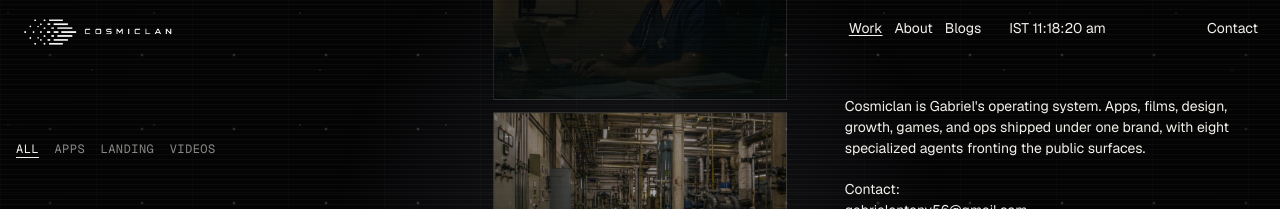
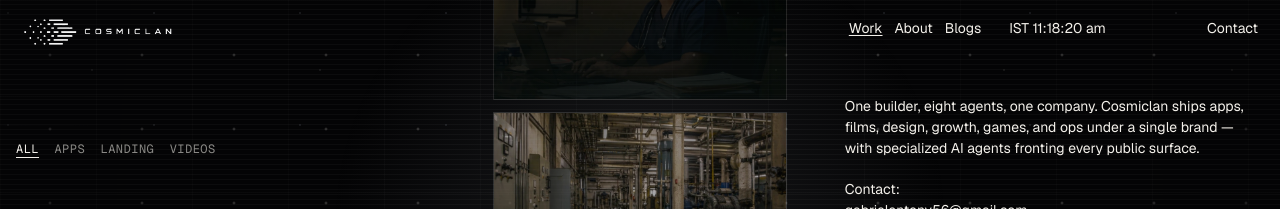
Before and after one commit to RayCosmiclan/cosmiclan, a Next.js app: page / in a window 1280 px wide. Shown: the top 209 px of the page. Built offline with nearby package versions, Linux system fonts and the light colour scheme; no server answers.

Commit message:
Sharpen landing intro: one builder + eight agents, one company

```diff
--- a/src/components/public/cosmiclan-landing.tsx
+++ b/src/components/public/cosmiclan-landing.tsx
@@ -219,7 +219,7 @@ const DEFAULT_LANDING_COPY: LandingCopy = {
   contactLabel: "Contact",
   copiedLabel: "Copied",
   intro:
-    "Cosmiclan is Gabriel's operating system. Apps, films, design, growth, games, and ops shipped under one brand, with eight specialized agents fronting the public surfaces.",
+    "One builder, eight agents, one company. Cosmiclan ships apps, films, design, growth, games, and ops under a single brand — with specialized AI agents fronting every public surface.",
   contactPrefix: "Contact:",
   projectHint: "Scroll the work. Open the selected project.",
   layoutLabel: "Work layout",
--- a/src/components/public/cosmiclan-site-data.ts
+++ b/src/components/public/cosmiclan-site-data.ts
@@ -627,7 +627,7 @@ export const LANDING_COPY: Record<
     contactLabel: "Contact",
     copiedLabel: "Copied",
     intro:
-      "Cosmiclan is Gabriel's operating system. Apps, films, design, growth, games, and ops shipped under one brand, with eight specialized agents fronting the public surfaces.",
+      "One builder, eight agents, one company. Cosmiclan ships apps, films, design, growth, games, and ops under a single brand — with specialized AI agents fronting every public surface.",
     contactPrefix: "Contact:",
     projectHint: "Scroll the work. Open the selected project.",
     layoutLabel: "Work layout",
@@ -641,7 +641,7 @@ export const LANDING_COPY: Record<
     contactLabel: "Kontak",
     copiedLabel: "Disalin",
     intro:
-      "Cosmiclan adalah operating system Marsella. Aplikasi, film, desain, growth, game, dan operasional dirilis di bawah satu brand, dengan delapan creator AI sebagai lapisan publik.",
+      "Satu builder, delapan creator AI, satu perusahaan. Cosmiclan merilis aplikasi, film, desain, growth, game, dan operasional di bawah satu brand — dengan creator AI terspesialisasi sebagai lapisan publik.",
     contactPrefix: "Kontak:",
     projectHint: "Geser untuk melihat karya. Buka proyek yang terpilih.",
     layoutLabel: "Tata letak karya",
```
Also changed, not shown: package.json (line endings or trailing spaces).
